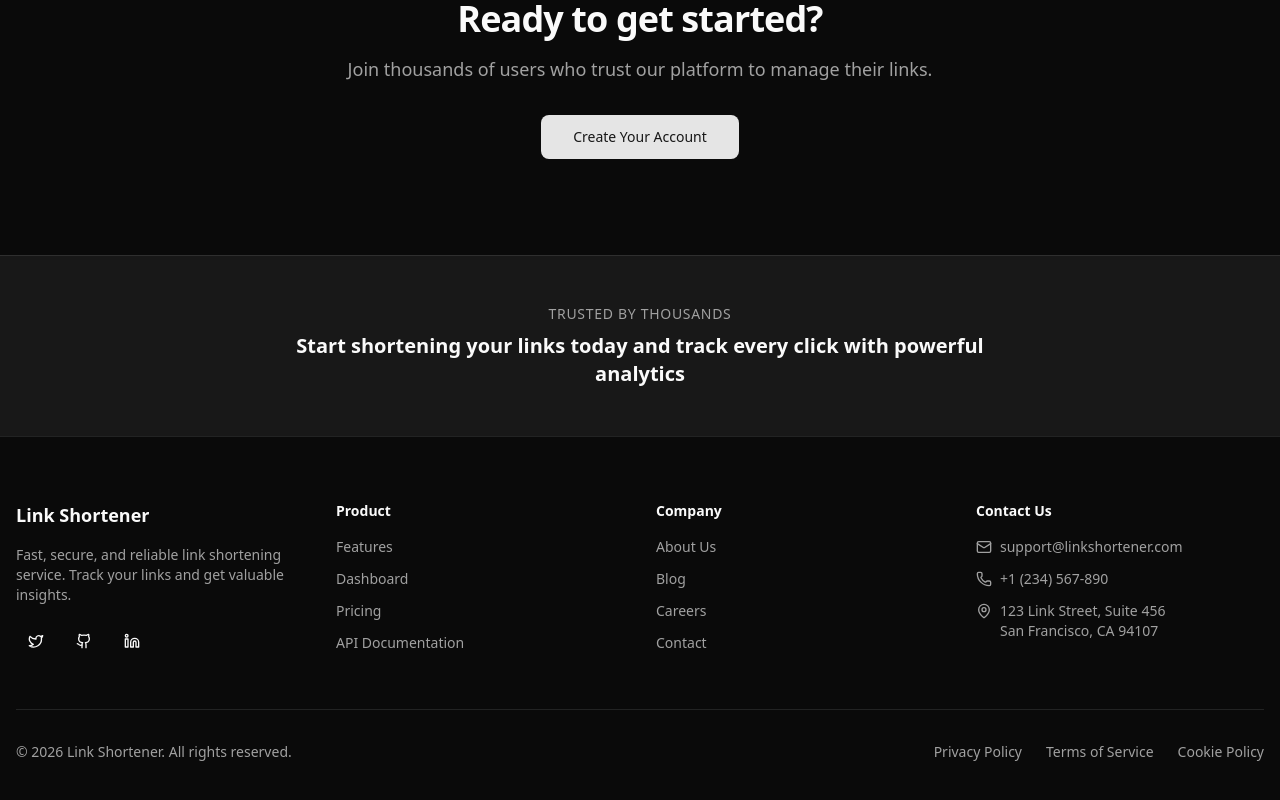
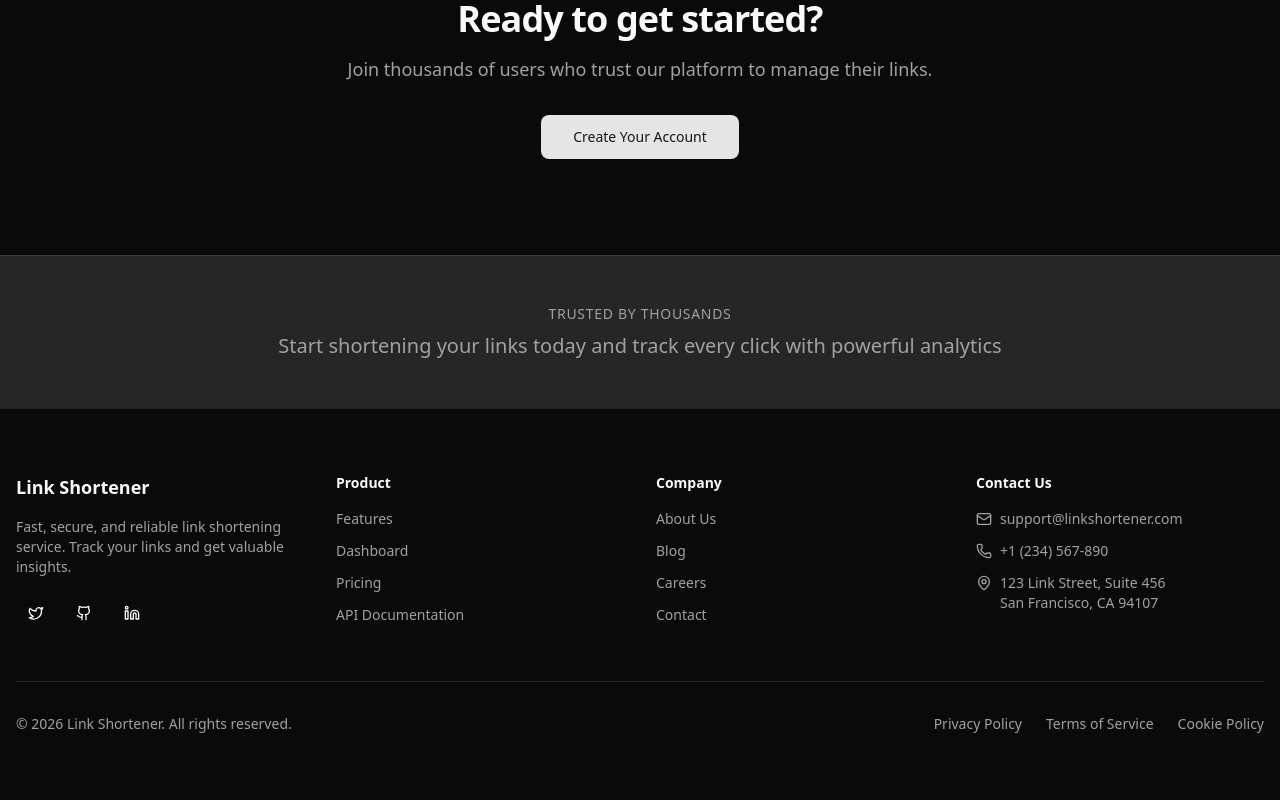
Before and after one commit to Lakro/linkshortenerproject, a Next.js app: page / in a window 1280 px wide. Shown: the part 1274-2074 px from the top of the page. Built offline with nearby package versions, Linux system fonts and the light colour scheme; no server answers.

Commit message:
Update Attention Section styling for improved visibility and consistency

```diff
--- a/app/page.tsx
+++ b/app/page.tsx
@@ -117,12 +117,12 @@ export default async function Home() {
       </section>
 
       {/* Attention Section - Separator */}
-      <section className="border-t border-border bg-muted/50 px-4 py-12">
+      <section className="border-t border-border bg-muted px-4 py-12">
         <div className="mx-auto max-w-3xl text-center">
           <p className="text-sm font-medium text-muted-foreground uppercase tracking-wider mb-2">
             Trusted by thousands
           </p>
-          <p className="text-lg md:text-xl font-semibold">
+          <p className="text-lg md:text-xl text-muted-foreground">
             Start shortening your links today and track every click with powerful analytics
           </p>
         </div>
```
